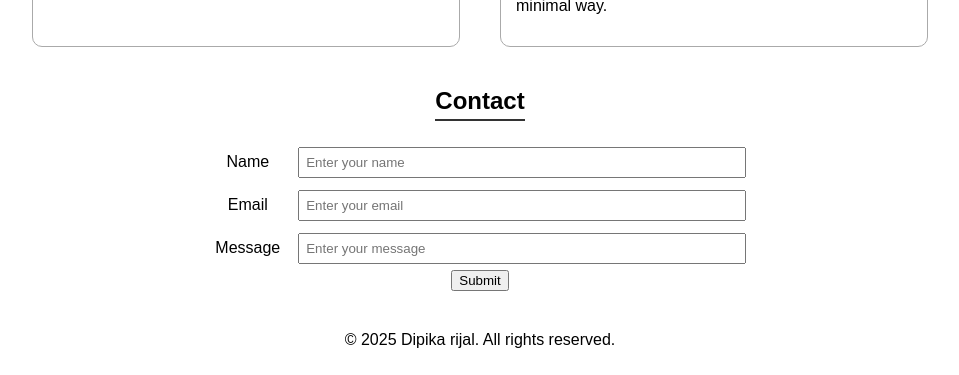
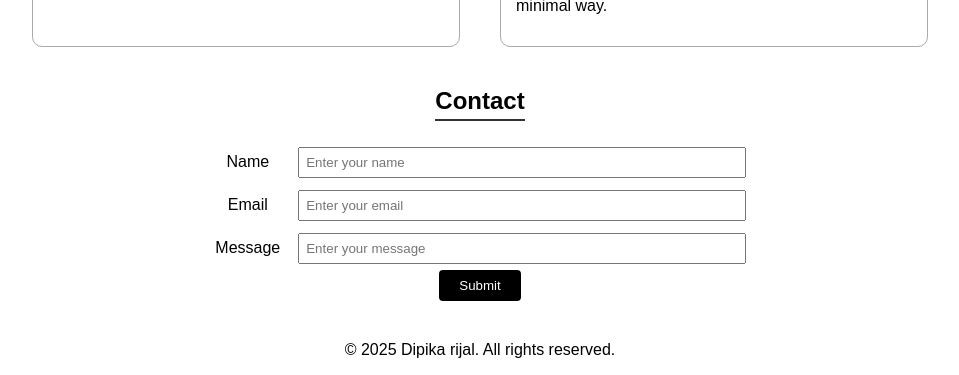
Before and after one commit to dipika-rijal/sublime-fullstack-hw, a plain HTML site: page index.html in a window 1280 px wide. Shown: the part 781-1156 px from the top of the page, without its empty margins (160-1119 px from the left). Drawn offline with Linux system fonts and the light colour scheme.

Commit message:
Update style.css

```diff
--- a/css/style.css
+++ b/css/style.css
@@ -61,7 +61,7 @@ input, textarea {
   box-sizing: border-box;
 }
 
-..submit-btn {
+.submit-btn {
     background: black;
     color: white;
     padding: 8px 20px;
@@ -69,3 +69,7 @@ input, textarea {
     border-radius: 4px;
     cursor: pointer;
 }
+
+.submit-btn:hover {
+    background: #333;
+}
```
